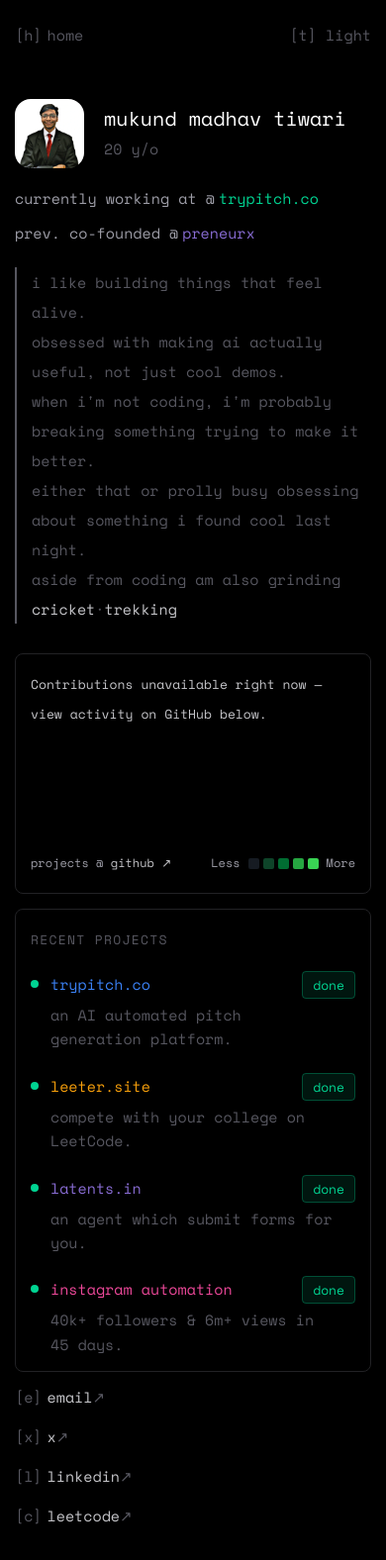
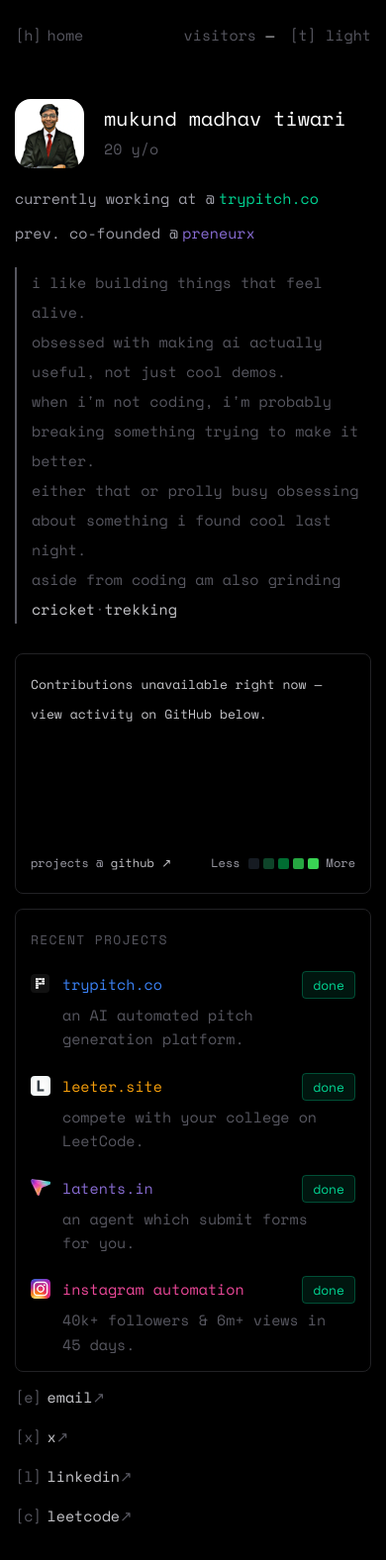
Before and after one commit to mukunddmadhavv/mukunddmadhavv, a plain HTML site: page index.html in a window 390 px wide. Shown: the whole page at 99% size. Drawn offline with nearby package versions, Linux system fonts and the light colour scheme; no server answers.

Commit message:
Mukund's magic

```diff
--- a/index.html
+++ b/index.html
@@ -92,7 +92,10 @@
             </p>
         </div>
 
-        <div class="flex justify-end gap-[5px] mr-[15px] md:mr-[0px] ">
+        <div class="flex items-center justify-end gap-[15px] mr-[15px] md:mr-[0px] ">
+            <p id="visitor-counter" class="text-[#575760] whitespace-nowrap" title="Approximate unique visitors, counted once per browser" aria-live="polite" aria-busy="true">
+                visitors <span id="visitor-count" class="text-[#c5c5c9] dark:text-black">—</span>
+            </p>
             <p class="text-[#575760]">[t]
                 <button onclick="toggleDark()"
                     class="dark:text-[black] dark:hover:text-[#c5c5c9] gap-[0px] text-[#575760] hover:text-white">light</button>
@@ -168,16 +171,16 @@
                 <div class="flex flex-row items-center justify-between w-full md:w-auto text-[15px] text-[#575760]">
                     <div class="flex flex-row items-center">
                         <span class="w-[30px] shrink-0 hidden md:inline-block">01</span>
-                        <span class="w-[8px] h-[8px] rounded-full bg-[#00d492] shrink-0 mr-[12px]"></span>
+                        <img src="./assets/project-logos/trypitch.svg" alt="" width="20" height="20" class="w-[20px] h-[20px] object-contain rounded-[4px] shrink-0 mr-[12px]">
                         <span class="shrink-0 group-hover:underline text-[#3b82f6]">trypitch.co</span>
                         <span class="mx-[10px] hidden md:inline shrink-0">|</span>
-                        <span class="hidden md:inline">an AI automated pitch generation platform.</span>
+                        <span class="hidden md:inline">an AI automated launch/demo generation platform.</span>
                     </div>
                     <div class="shrink-0 md:hidden">
                         <span class="px-[10px] py-[3px] text-[13px] border border-[#00d492]/30 text-[#00d492] rounded-[4px] bg-[#00d492]/10 leading-none">done</span>
                     </div>
                 </div>
-                <span class="text-[#575760] md:hidden ml-[20px] text-[15px] pr-[15px] leading-relaxed">an AI automated pitch generation platform.</span>
+                <span class="text-[#575760] md:hidden ml-[32px] text-[15px] pr-[15px] leading-relaxed">an AI automated pitch generation platform.</span>
                 <div class="shrink-0 hidden md:block ml-[10px]">
                     <span class="px-[10px] py-[3px] text-[13px] border border-[#00d492]/30 text-[#00d492] rounded-[4px] bg-[#00d492]/10 leading-none">done</span>
                 </div>
@@ -187,7 +190,7 @@
                 <div class="flex flex-row items-center justify-between w-full md:w-auto text-[15px] text-[#575760]">
                     <div class="flex flex-row items-center">
                         <span class="w-[30px] shrink-0 hidden md:inline-block">02</span>
-                        <span class="w-[8px] h-[8px] rounded-full bg-[#00d492] shrink-0 mr-[12px]"></span>
+                        <img src="./assets/project-logos/leeter.png" alt="" width="20" height="20" class="w-[20px] h-[20px] object-contain rounded-[4px] shrink-0 mr-[12px]">
                         <span class="shrink-0 group-hover:underline text-[#f59e0b]">leeter.site</span>
                         <span class="mx-[10px] hidden md:inline shrink-0">|</span>
                         <span class="hidden md:inline">compete with your college on LeetCode.</span>
@@ -196,7 +199,7 @@
                         <span class="px-[10px] py-[3px] text-[13px] border border-[#00d492]/30 text-[#00d492] rounded-[4px] bg-[#00d492]/10 leading-none">done</span>
                     </div>
                 </div>
-                <span class="text-[#575760] md:hidden ml-[20px] text-[15px] pr-[15px] leading-relaxed">compete with your college on LeetCode.</span>
+                <span class="text-[#575760] md:hidden ml-[32px] text-[15px] pr-[15px] leading-relaxed">compete with your college on LeetCode.</span>
                 <div class="shrink-0 hidden md:block ml-[10px]">
                     <span class="px-[10px] py-[3px] text-[13px] border border-[#00d492]/30 text-[#00d492] rounded-[4px] bg-[#00d492]/10 leading-none">done</span>
                 </div>
@@ -206,7 +209,7 @@
                 <div class="flex flex-row items-center justify-between w-full md:w-auto text-[15px] text-[#575760]">
                     <div class="flex flex-row items-center">
                         <span class="w-[30px] shrink-0 hidden md:inline-block">03</span>
-                        <span class="w-[8px] h-[8px] rounded-full bg-[#00d492] shrink-0 mr-[12px]"></span>
+                        <img src="./assets/project-logos/latents.webp" alt="" width="20" height="20" class="w-[20px] h-[20px] object-contain rounded-[4px] shrink-0 mr-[12px]">
                         <span class="shrink-0 group-hover:underline text-[#886cd3]">latents.in</span>
                         <span class="mx-[10px] hidden md:inline shrink-0">|</span>
                         <span class="hidden md:inline">an agent which submit forms for you.</span>
@@ -215,7 +218,7 @@
                         <span class="px-[10px] py-[3px] text-[13px] border border-[#00d492]/30 text-[#00d492] rounded-[4px] bg-[#00d492]/10 leading-none">done</span>
                     </div>
                 </div>
-                <span class="text-[#575760] md:hidden ml-[20px] text-[15px] pr-[15px] leading-relaxed">an agent which submit forms for you.</span>
+                <span class="text-[#575760] md:hidden ml-[32px] text-[15px] pr-[15px] leading-relaxed">an agent which submit forms for you.</span>
                 <div class="shrink-0 hidden md:block ml-[10px]">
                     <span class="px-[10px] py-[3px] text-[13px] border border-[#00d492]/30 text-[#00d492] rounded-[4px] bg-[#00d492]/10 leading-none">done</span>
                 </div>
@@ -225,7 +228,7 @@
                 <div class="flex flex-row items-center justify-between w-full md:w-auto text-[15px] text-[#575760]">
                     <div class="flex flex-row items-center">
                         <span class="w-[30px] shrink-0 hidden md:inline-block">04</span>
-                        <span class="w-[8px] h-[8px] rounded-full bg-[#00d492] shrink-0 mr-[12px]"></span>
+                        <img src="./assets/project-logos/instagram.png" alt="" width="20" height="20" class="w-[20px] h-[20px] object-contain rounded-[4px] shrink-0 mr-[12px]">
                         <span class="shrink-0 group-hover:underline text-[#ec4899]">instagram automation</span>
                         <span class="mx-[10px] hidden md:inline shrink-0">|</span>
                         <span class="hidden md:inline">40k+ followers & 6m+ views in 45 days.</span>
@@ -234,7 +237,7 @@
                         <span class="px-[10px] py-[3px] text-[13px] border border-[#00d492]/30 text-[#00d492] rounded-[4px] bg-[#00d492]/10 leading-none">done</span>
                     </div>
                 </div>
-                <span class="text-[#575760] md:hidden ml-[20px] text-[15px] pr-[15px] leading-relaxed">40k+ followers & 6m+ views in 45 days.</span>
+                <span class="text-[#575760] md:hidden ml-[32px] text-[15px] pr-[15px] leading-relaxed">40k+ followers & 6m+ views in 45 days.</span>
                 <div class="shrink-0 hidden md:block ml-[10px]">
                     <span class="px-[10px] py-[3px] text-[13px] border border-[#00d492]/30 text-[#00d492] rounded-[4px] bg-[#00d492]/10 leading-none">done</span>
                 </div>
@@ -273,6 +276,72 @@
 
     </div>
     <div id="contribution-tooltip" role="tooltip" hidden></div>
+    <script>
+        async function loadVisitorCount() {
+            const counter = document.getElementById("visitor-counter");
+            const display = document.getElementById("visitor-count");
+            const counterKey = "mukunddmadhavv-portfolio-visitors-845c9c11";
+            const tokenKey = `${counterKey}:token`;
+
+            async function updateCount() {
+                let shouldCount = false;
+                try {
+                    if (!localStorage.getItem(tokenKey)) {
+                        // Persist before the request so a refresh during it cannot count twice.
+                        const bytes = crypto.getRandomValues(new Uint8Array(16));
+                        const token = Array.from(bytes, byte => byte.toString(16).padStart(2, "0")).join("");
+                        localStorage.setItem(tokenKey, token);
+                        shouldCount = true;
+                    }
+                } catch (error) {
+                    // Without persistent storage, only read the count to avoid counting every refresh.
+                }
+
+                const controller = new AbortController();
+                const timeout = setTimeout(() => controller.abort(), 10000);
+                try {
+                    const action = shouldCount ? "hit" : "get";
+                    const response = await fetch(`https://countapi.mileshilliard.com/api/v1/${action}/${counterKey}`, {
+                        signal: controller.signal,
+                        cache: "no-store",
+                        credentials: "omit",
+                        referrerPolicy: "no-referrer"
+                    });
+                    // A new counter is created by its first hit; reads before that have value zero.
+                    if (!shouldCount && response.status === 404) {
+                        display.textContent = "0";
+                        return;
+                    }
+                    if (!response.ok) throw new Error("Could not load visitor count");
+                    const data = await response.json();
+                    const value = String(data.value);
+                    const count = Number(value);
+                    if (!/^\d+$/.test(value) || !Number.isSafeInteger(count)) {
+                        throw new Error("Invalid visitor count");
+                    }
+                    display.textContent = count.toLocaleString();
+                } finally {
+                    clearTimeout(timeout);
+                }
+            }
+
+            try {
+                // Serialize first visits across tabs when the browser supports Web Locks.
+                if (navigator.locks) {
+                    await navigator.locks.request(tokenKey, updateCount);
+                } else {
+                    await updateCount();
+                }
+            } catch (error) {
+                display.textContent = "—";
+                counter.title = "Visitor count unavailable right now";
+            } finally {
+                counter.setAttribute("aria-busy", "false");
+            }
+        }
+
+        loadVisitorCount();
+    </script>
     <script>
         const contributionTooltip = document.getElementById("contribution-tooltip");
         let activeContribution = null;
```
Also changed, not shown: assets/project-logos/instagram.png (added), assets/project-logos/latents.webp (added), assets/project-logos/leeter.png (added), assets/project-logos/trypitch.svg (added), 2 other files.
